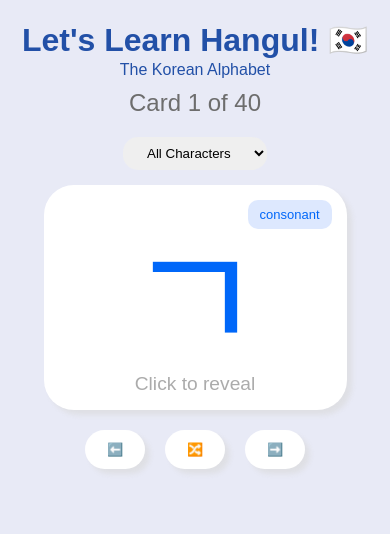
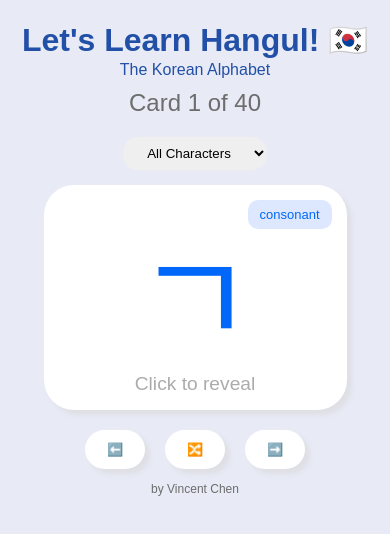
Before and after one commit to VincentChen6345/korean-hangul-flashcards, a React (Vite) app: page / in a window 390 px wide. Shown: the top 534 px of the page. Built offline with nearby package versions, Linux system fonts and the light colour scheme.

Commit message:
mobile filter, select feature added

```diff
--- a/src/features/FlashCard/Components/LetterFilter.jsx
+++ b/src/features/FlashCard/Components/LetterFilter.jsx
@@ -1,19 +1,34 @@
 import { filter_buttons } from "../functions&variables";
-export default function LetterFilter({ clickHandler, buttonID }) {
+import { useStates } from "react";
+
+export default function LetterFilter({
+  filterHandler,
+  buttonID,
+  selectChangeHandler,
+  selectedValue,
+}) {
   return (
     <div className="filter-container">
       {filter_buttons.map((btn) => (
         <button
           key={btn.type}
           className={buttonID === btn.type ? "selected" : ""}
-          onClick={() => clickHandler(btn.type)}
+          onClick={() => filterHandler(btn.type)}
         >
           {btn.labelDesktop}
         </button>
       ))}
-      <select className="filter-select">
+      <select
+        className="filter-select"
+        value={selectedValue}
+        onChange={(e) => filterHandler(e.target.value)}
+      >
         {filter_buttons.map((btn) => {
-          return <option key={btn.type}>{btn.labelMobile}</option>;
+          return (
+            <option key={btn.type} value={btn.type}>
+              {btn.labelMobile}
+            </option>
+          );
         })}
       </select>
     </div>
--- a/src/features/FlashCard/FlashCard.css
+++ b/src/features/FlashCard/FlashCard.css
@@ -18,6 +18,11 @@
   font-size: x-large;
   color: #6d6d6d;
   margin-bottom: 10px;
+}
+/* Footer */
+.name {
+  font-size: 12px;
+  color: #6d6d6d;
 }
 /* Header component */
 
@@ -64,10 +69,12 @@ button:hover {
 }
 .filter-select {
   display: none;
-  padding: 8px 20px 8px 20px;
+  padding: 8px 5px 8px 5px;
   border-radius: 15px;
   border-style: none;
+  /* width: 144px; */
   width: 144px;
+  text-align: center;
 }
 
 /* flashcards-front*/
@@ -306,11 +313,16 @@ button {
   }
   .character {
     line-height: 100px;
+    font-size: 130px;
+  }
+  .pronunciation {
+    font-size: 90px;
   }
 }
 
 /* ⚠️⚠️⚠️
 add filter functionality to dropdown menu
 finish styling
+put select in a div and add a border to the div?
 
 */
--- a/src/features/FlashCard/FlashCard.jsx
+++ b/src/features/FlashCard/FlashCard.jsx
@@ -11,14 +11,15 @@ export default function FlashCard() {
   const [isFlipped, setIsFlipped] = useState(false);
   const [cardIndex, setCardIndex] = useState(0);
   const [selectedID, setSelectedID] = useState("all");
-
+  const [selectedValue, setSelectedValue] = useState("all");
   //create local copy of alphabet, sorted by type.
   const sortedDeck = [...alphabet].sort((a, b) => a.type.localeCompare(b.type));
   const [deck, setDeck] = useState(sortedDeck);
   const [length, setLength] = useState(deck.length);
   const currCard = deck[cardIndex];
-  function filterHandler(buttonType) {
+  function applyCardFilter(buttonType) {
     setSelectedID(buttonType);
+    setSelectedValue(buttonType);
     const filteredDeck = sortedDeck.filter((el) =>
       el.type.includes(buttonType === "all" ? "" : buttonType)
     );
@@ -54,9 +55,10 @@ export default function FlashCard() {
           cardIndex + 1
         } of ${length}`}</div>
         <LetterFilter
-          clickHandler={filterHandler}
+          filterHandler={applyCardFilter}
           buttonID={selectedID}
           setButtonID={setSelectedID}
+          selectedValue={selectedValue}
         />
         <div
           className={`card-container ${isFlipped ? "flipped" : ""}`}
@@ -67,6 +69,9 @@ export default function FlashCard() {
         </div>
         <CardNavigation handleClick={cardNavHandler} />
       </section>
+      <footer>
+        <span className="name">by Vincent Chen</span>
+      </footer>
     </div>
   );
 }
```
